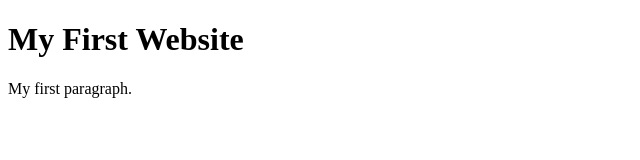
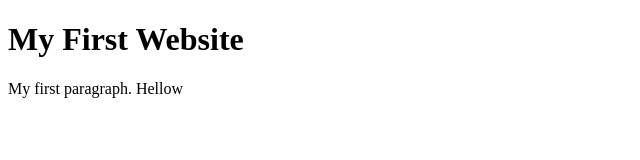
Before and after one commit to rifaye/codersrank-practice-make-perfect, a website: page index.html in a window 1280 px wide. Shown: the full height of the page, 0-640 px from the left. Drawn offline with Linux system fonts and the light colour scheme.

Commit message:
Hello World

```diff
--- a/index.html
+++ b/index.html
@@ -6,7 +6,7 @@
   <body>
 
     <h1>My First Website</h1>
-    <p>My first paragraph.</p>
+    <p>My first paragraph. Hellow</p>
 
   </body>
 </html>
```
